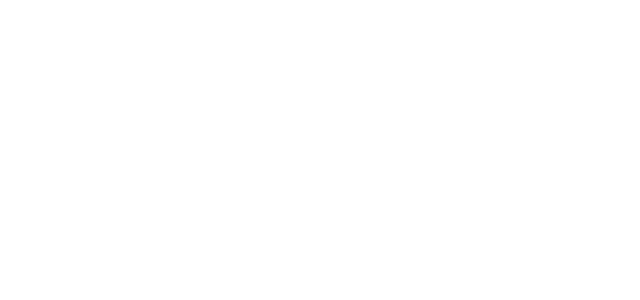
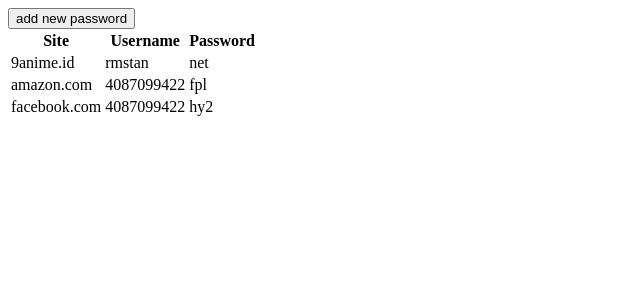
Before and after one commit to Ryan-Vakhshoori/Password-Manager-WebApp, a React (Create React App) app in the folder frontend/: page /passwords/1 in a window 1280 px wide. Before the commit this address had no page. Shown: the top 300 px of the page, without its empty margins (0-640 px from the left). Built offline with nearby package versions, Linux system fonts and the light colour scheme.

Commit message:
create user directs to passwords

```diff
--- a/frontend/src/components/Modal.js
+++ b/frontend/src/components/Modal.js
@@ -3,6 +3,7 @@
 import { useForm } from "react-hook-form";
 import { yupResolver } from "@hookform/resolvers/yup";
 import * as yup from "yup";
+import axios from "axios";
 
 const schema = yup
   .object({
@@ -12,13 +13,24 @@
   })
   .required();
 
-function Modal() {
+function Modal(props) {
   const { register, handleSubmit } = useForm({
     resolver: yupResolver(schema),
   });
   const onSubmit = (data) => {
-    setIsOpen(false);
-    console.log(data.site, data.username, data.password);
+    axios
+      .post("http://localhost:3001/passwords/new-password", {
+        docID: props.docID,
+        site: data.site,
+        username: data.username,
+        password: data.password,
+      })
+      .then(function (response) {
+        setIsOpen(false);
+      })
+      .catch(function (error) {
+        console.log(error);
+      });
   };
   const [modalIsOpen, setIsOpen] = useState(false);
 
--- a/frontend/src/components/Table.js
+++ b/frontend/src/components/Table.js
@@ -1,7 +1,7 @@
 import React from "react";
 import { useTable } from "react-table";
 
-const Table = () => {
+function Table() {
   const data = React.useMemo(
     () => [
       {
--- a/frontend/src/index.js
+++ b/frontend/src/index.js
@@ -14,7 +14,7 @@
     <Routes>
       <Route path="/" element={<App />} />
       <Route path="new-user" element={<NewUser />} />
-      <Route path="passwords" element={<Passwords />} />
+      <Route path="passwords/:docID" element={<Passwords />} />
       <Route path="login" element={<Login />} />
     </Routes>
   </BrowserRouter>
--- a/frontend/src/pages/login.js
+++ b/frontend/src/pages/login.js
@@ -27,7 +27,7 @@
         },
       })
       .then(function (response) {
-        navigate("/passwords");
+        navigate(`/passwords/${response.data}`);
       })
       .catch(function (error) {
         alert(error.response.data.message);
--- a/frontend/src/pages/new-user.js
+++ b/frontend/src/pages/new-user.js
@@ -25,7 +25,7 @@
         password: data.password,
       })
       .then(function (response) {
-        navigate("/passwords");
+        navigate(`/passwords/${response.data}`);
       })
       .catch(function (error) {
         alert(error.response.data.message);
--- a/frontend/src/pages/passwords.js
+++ b/frontend/src/pages/passwords.js
@@ -1,12 +1,15 @@
 import React from "react";
 import Modal from "../components/Modal.js";
 import Table from "../components/Table.js";
+import { useParams } from "react-router-dom";
 
 function Passwords() {
+  let { docID } = useParams();
+
   return (
     <div>
-      <Modal />
-      <Table />
+      <Modal docID={docID}/>
+      <Table docID={docID}/>
     </div>
   );
 }
```
Also changed, not shown: 2 other files (tests, documents, lock files or other folders).
